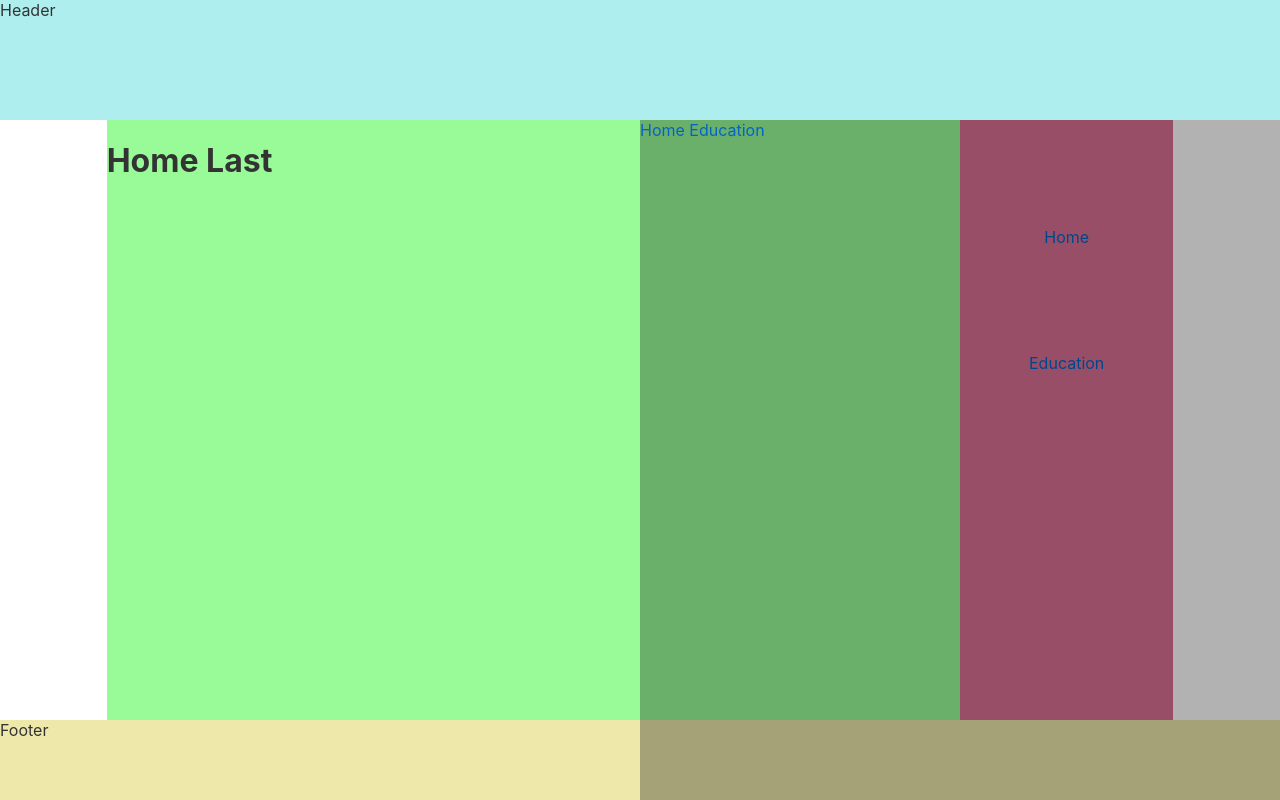
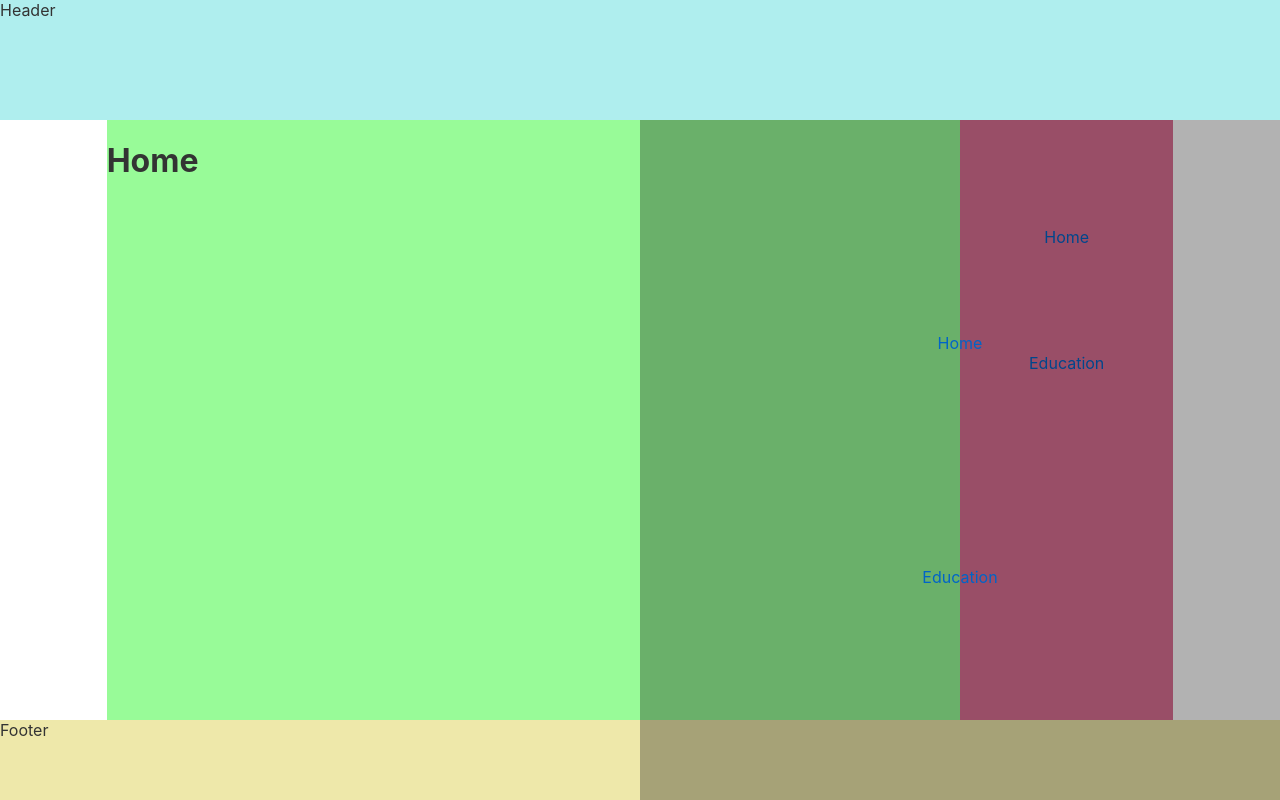
Before and after one commit to popejb1116/jbp-website-ui, a Svelte app: page / in a window 1280 px wide. Built offline with nearby package versions, Linux system fonts and the light colour scheme.

Commit message:
Increased Nav modularity

```diff
--- a/src/layout/aside/Aside.svelte
+++ b/src/layout/aside/Aside.svelte
@@ -1,5 +1,5 @@
 <script>
-   import {Link} from 'svelte-routing'
+   import NavLinks from '../../navigation/NavLinks.svelte'
 </script>
 
 <style>
@@ -8,19 +8,8 @@
       background: palevioletred;
    }
 
-   .desktop-links {
-      display: flex;
-      flex-flow: column nowrap;
-      justify-content: space-evenly;
-      align-items: center;
-
-      height: 60%;
-   }
 </style>
 
 <div class="aside">
-   <nav class="desktop-links">
-      <Link to="/">Home</Link>
-      <Link to="/education">Education</Link>
-   </nav>
+   <NavLinks linkType={"desktop"}/>
 </div>
--- a/src/layout/pages/home/Home.svelte
+++ b/src/layout/pages/home/Home.svelte
@@ -1 +1 @@
-<h1>Home Last</h1>
+<h1>Home</h1>
--- a/src/navigation/MobileNav.svelte
+++ b/src/navigation/MobileNav.svelte
@@ -1,23 +1,9 @@
 <script>
-   import {Router, Link} from 'svelte-routing'
+   import {Router} from 'svelte-routing'
    export let url = ""
+   import NavLinks from './NavLinks.svelte'
 </script>
 
-<style>
-   .mobile-links {
-      position: absolute;
-      z-index: 1;
-      top: 15vh;
-      right: 0;
-      height: 85vh;
-      width: 50vw;
-      background: rgba(0, 0, 0, 0.3);
-   }
-</style>
-
 <Router url="{url}">
-   <nav class="mobile-links">
-      <Link to="/">Home</Link>
-      <Link to="/eductaion">Education</Link>
-   </nav>
+   <NavLinks linkType={"mobile"}/>
 </Router>
--- /dev/null
+++ b/src/navigation/NavLinks.svelte
@@ -0,0 +1,37 @@
+<script>
+   import {Link} from 'svelte-routing'
+   export let linkType
+</script>
+
+<style>
+
+   .desktop {
+      display: flex;
+      flex-flow: column nowrap;
+      justify-content: space-evenly;
+      align-items: center;
+
+      height: 60%;
+   }
+
+   .mobile {
+      display: flex;
+      flex-flow: column nowrap;
+      justify-content: space-evenly;
+      align-items: center;
+
+      position: absolute;
+      z-index: 1;
+      top: 15vh;
+      right: 0;
+      height: 85vh;
+      width: 50vw;
+      background: rgba(0, 0, 0, 0.3);
+   }
+
+</style>
+
+<nav class={linkType}>
+   <Link to="/">Home</Link>
+   <Link to="/education">Education</Link>
+</nav>
```
